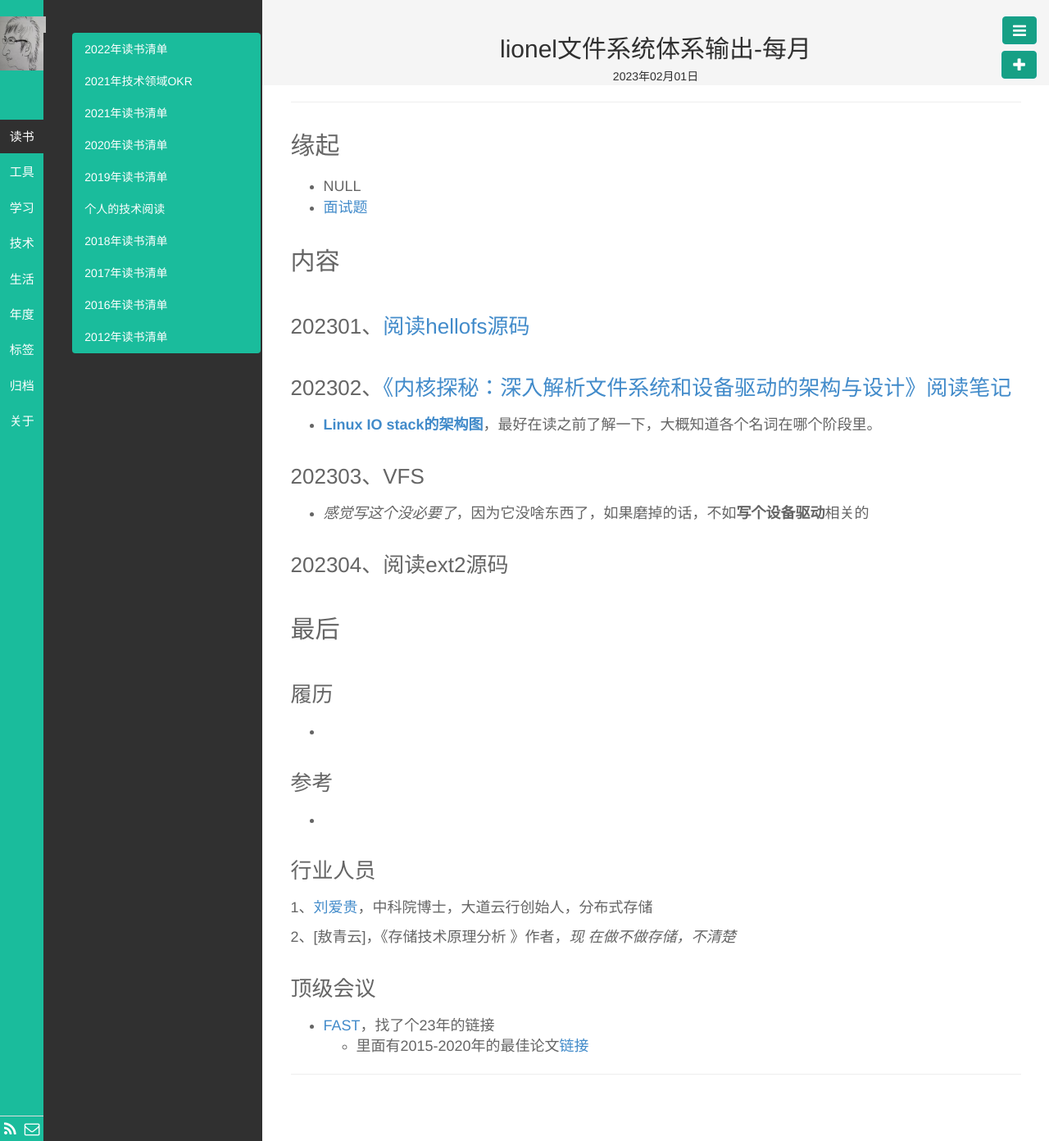
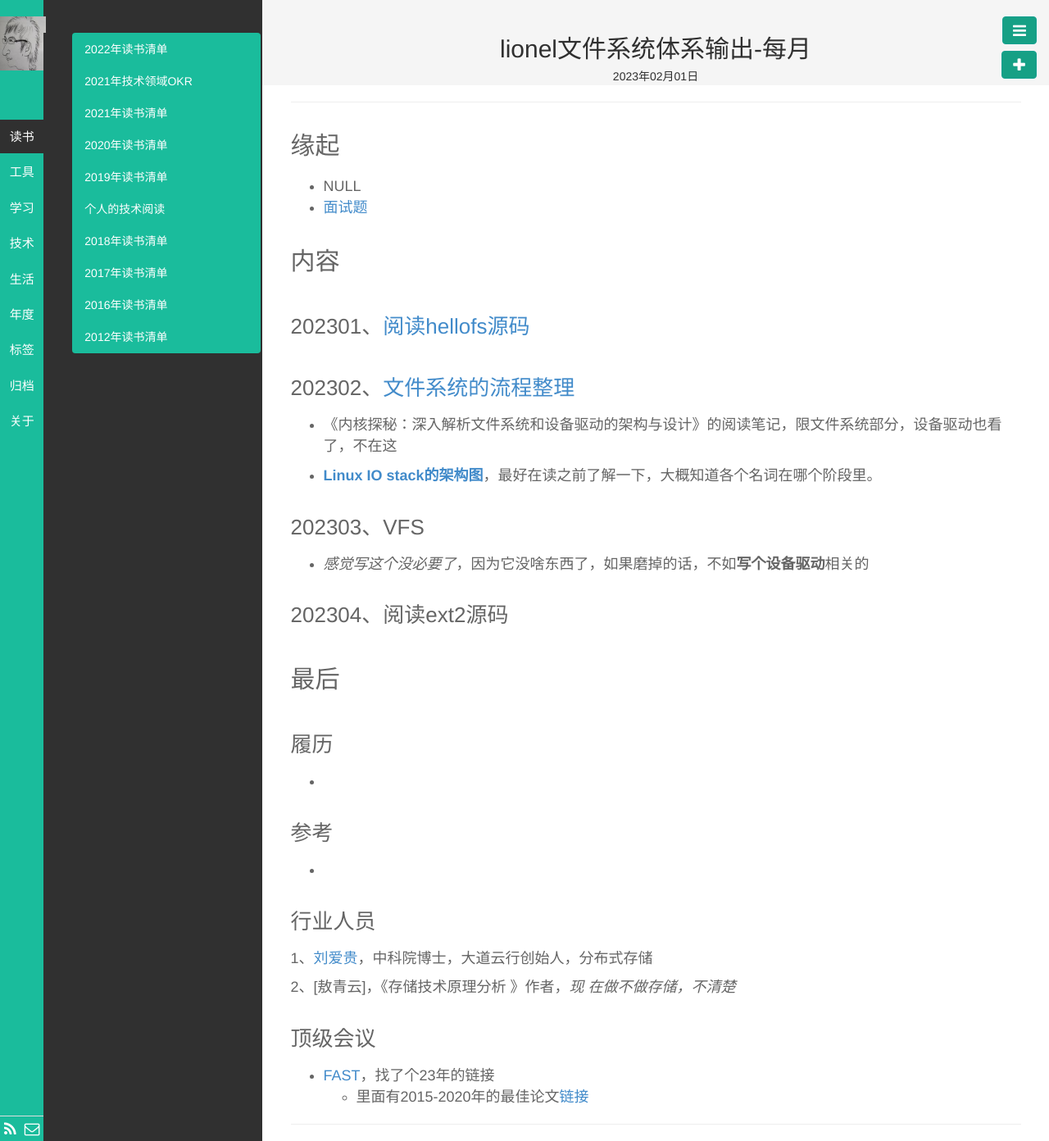
Before and after one commit to wolflion/blog, a Jekyll site: the page built from _posts/技术/2023-02-01-learn-filesystem-month-output.md, in a window 1280 px wide. Shown: the whole page at 82% size. Built offline with Jekyll 4.4.1, drawn with Linux system fonts in a browser that asks for light colours.

Commit message:
Update 2023-02-01-learn-filesystem-month-output.md

```diff
--- a/_posts/技术/2023-02-01-learn-filesystem-month-output.md
+++ b/_posts/技术/2023-02-01-learn-filesystem-month-output.md
@@ -16,7 +16,9 @@ description:
 
 ### 202301、[阅读hellofs源码](https://gitee.com/fewolflion/BookNote/blob/master/01lioneloutput/20FileSystem/01MonthOutput/202301%E9%98%85%E8%AF%BBhellofs%E6%BA%90%E7%A0%81.md)
 
-### 202302、[《内核探秘：深入解析文件系统和设备驱动的架构与设计》阅读笔记](https://gitee.com/fewolflion/BookNote/blob/master/01lioneloutput/20FileSystem/01MonthOutput/202302%E6%96%87%E4%BB%B6%E7%B3%BB%E7%BB%9F%E5%92%8C%E8%AE%BE%E5%A4%87%E9%A9%B1%E5%8A%A8%E9%98%85%E8%AF%BB%E7%AC%94%E8%AE%B0.md)
+### 202302、[文件系统的流程整理](https://gitee.com/fewolflion/BookNote/blob/master/01lioneloutput/20FileSystem/01MonthOutput/202302%E6%96%87%E4%BB%B6%E7%B3%BB%E7%BB%9F%E9%98%85%E8%AF%BB%E8%BE%93%E5%87%BA.md)
+
++ 《内核探秘：深入解析文件系统和设备驱动的架构与设计》的阅读笔记，限文件系统部分，设备驱动也看了，不在这
 
 + **[Linux IO stack的架构图](http://www.ilinuxkernel.com/files/Linux.IO.stack_v1.0.pdf )**，最好在读之前了解一下，大概知道各个名词在哪个阶段里。
 
```
